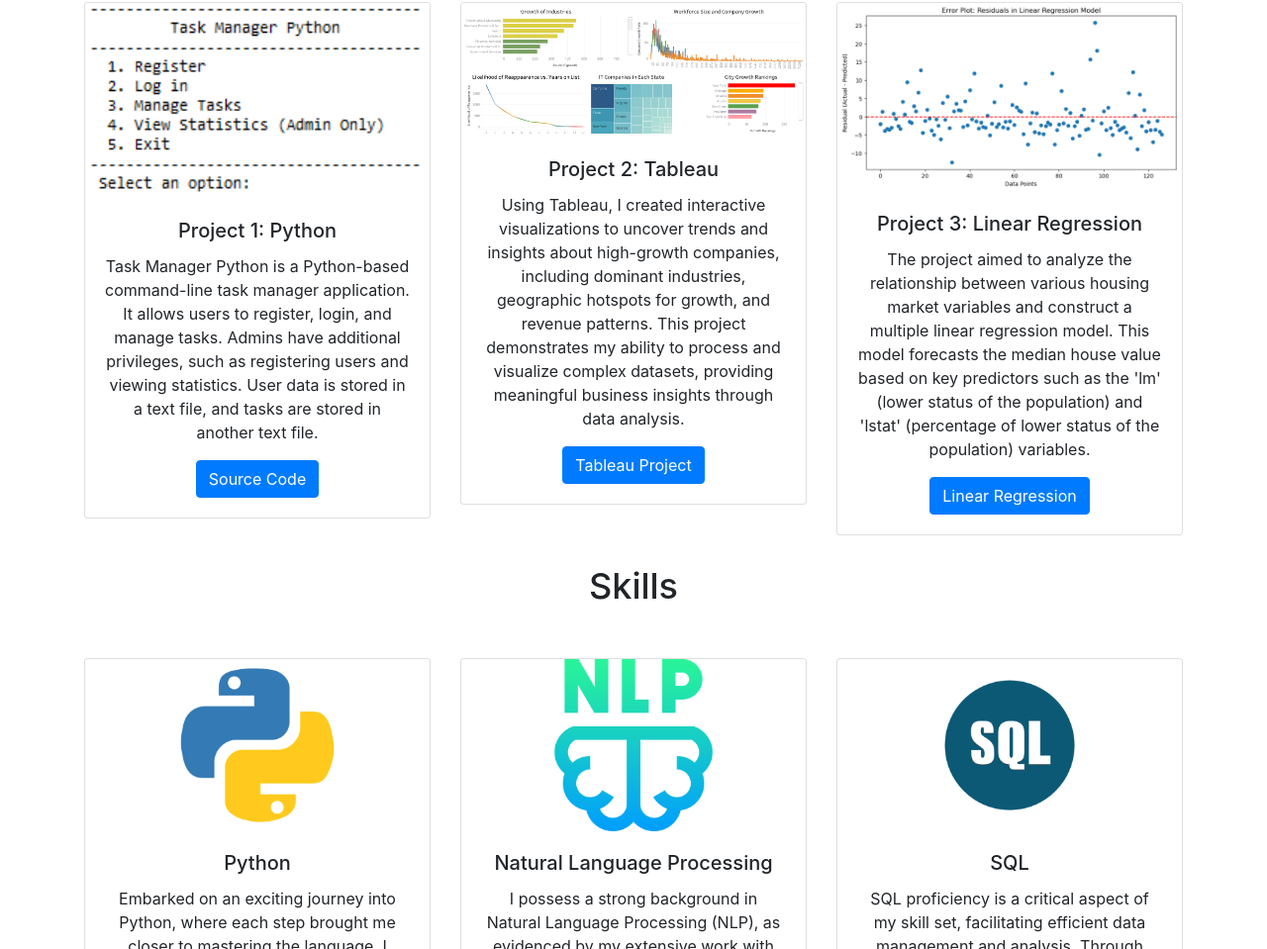
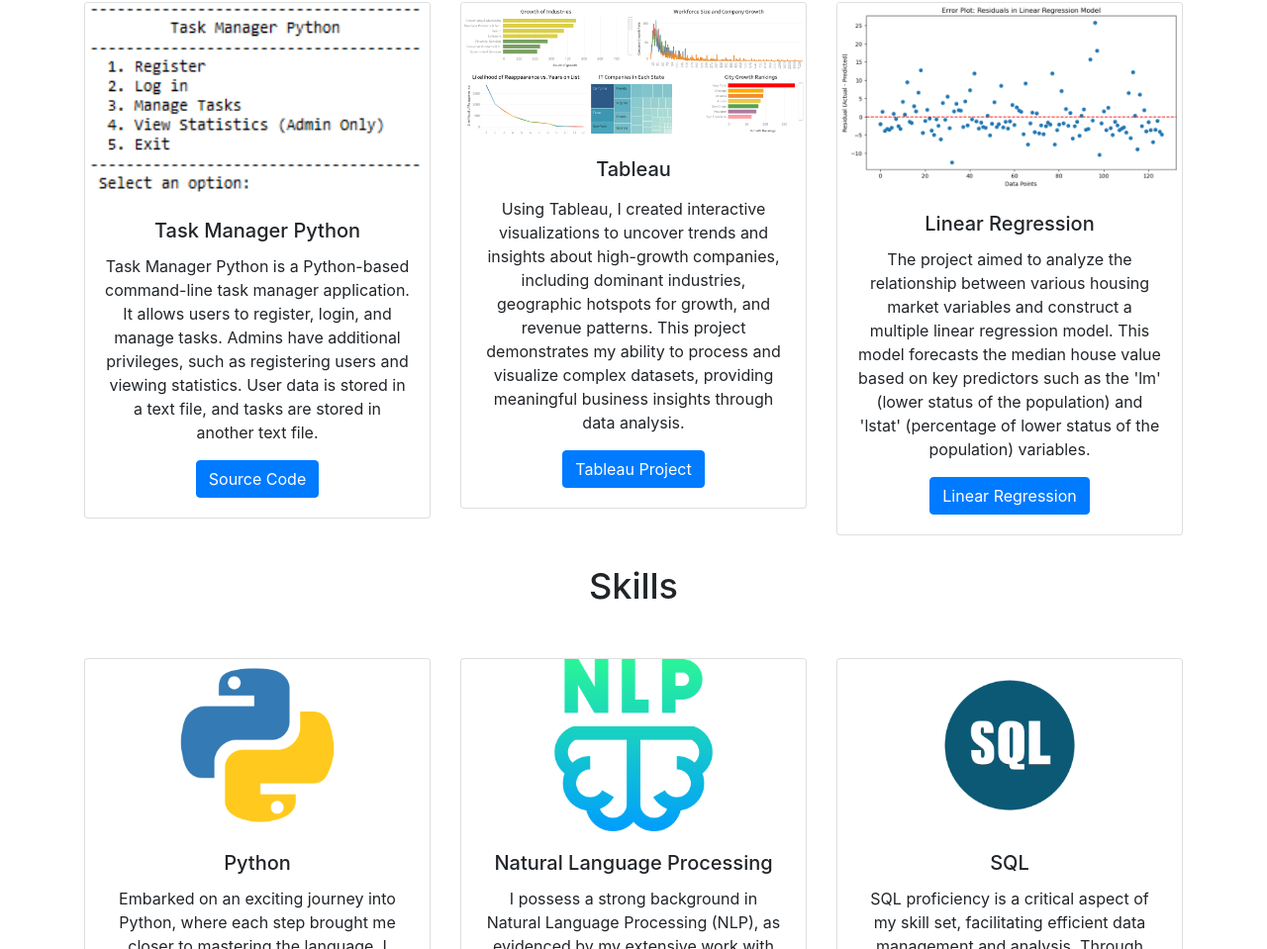
Before and after one commit to dunsfort/dunsfort.github.io, a plain HTML site: page index.html in a window 1280 px wide. Shown: the part 919-1878 px from the top of the page at 99% size. Drawn offline with nearby package versions, Linux system fonts and the light colour scheme.

Commit message:
Update index.html

```diff
--- a/index.html
+++ b/index.html
@@ -208,7 +208,7 @@
         <div class="card">
           <img src="images/Task_Manager-logo.PNG" class="card-img-top" alt="Project 1">
           <div class="card-body">
-            <h5 class="card-title">Project 1: Python</h5>
+            <h5 class="card-title">Task Manager Python</h5>
             <p class="card-text">Task Manager Python is a Python-based command-line task manager application. It allows users to register, login, and manage tasks. Admins have additional privileges, such as registering users and viewing statistics. User data is stored in a text file, and tasks are stored in another text file.</p>
             <a href="https://github.com/dunsfort/Task_Manager/tree/master" class="btn btn-primary" target="_blank">Source Code</a>
           </div>
@@ -218,7 +218,8 @@
         <div class="card">
           <img src="images/dashboard.png" class="card-img-top" alt="Project 2">
           <div class="card-body">
-            <h5 class="card-title">Project 2: Tableau</h5>
+            <h5 class="card-title">Tableau</h5>
+            <p> </p>
             <p class="card-text">Using Tableau, I created interactive visualizations to uncover trends and insights about high-growth companies, including dominant industries, geographic hotspots for growth, and revenue patterns. This project demonstrates my ability to process and visualize complex datasets, providing meaningful business insights through data analysis.</p>
             <a href="https://public.tableau.com/app/profile/ntakaneng.dunsfort.malejane/viz/DataVisualization-Tableau1/Dashboard2?publish=yes" class="btn btn-primary" target="_blank">Tableau Project</a>
           </div>
@@ -228,7 +229,7 @@
         <div class="card">
           <img src="images/linear_regression.PNG" class="card-img-top" alt="Project 3">
           <div class="card-body">
-            <h5 class="card-title">Project 3: Linear Regression</h5>
+            <h5 class="card-title">Linear Regression</h5>
             <p class="card-text">The project aimed to analyze the relationship between various housing market variables and construct a multiple linear regression model. This model forecasts the median house value based on key predictors such as the 'lm' (lower status of the population) and 'lstat' (percentage of lower status of the population) variables.</p>
             <a href="https://github.com/dunsfort/Linear_Regression-" class="btn btn-primary" target="_blank">Linear Regression</a>
           </div>
```
